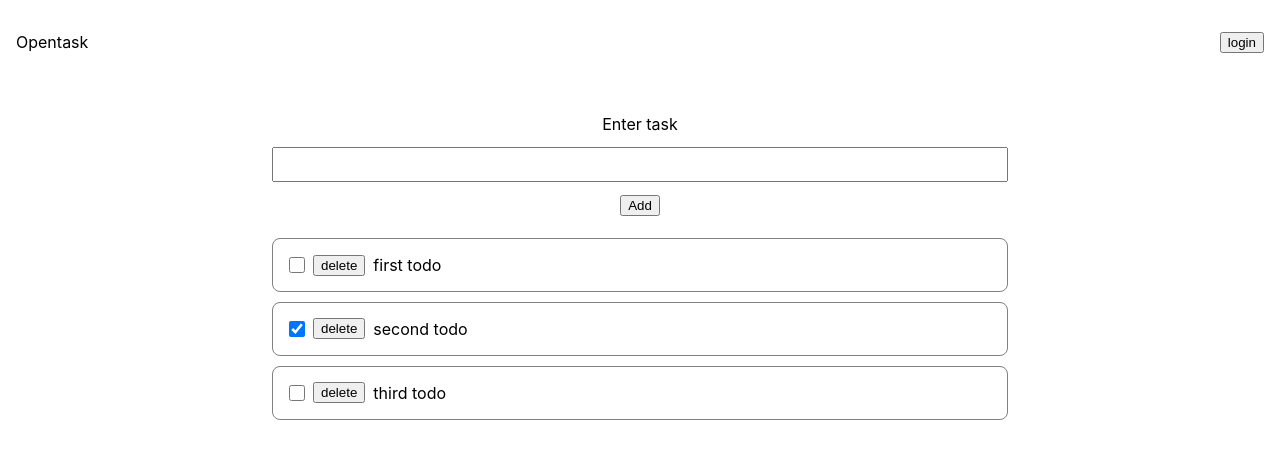
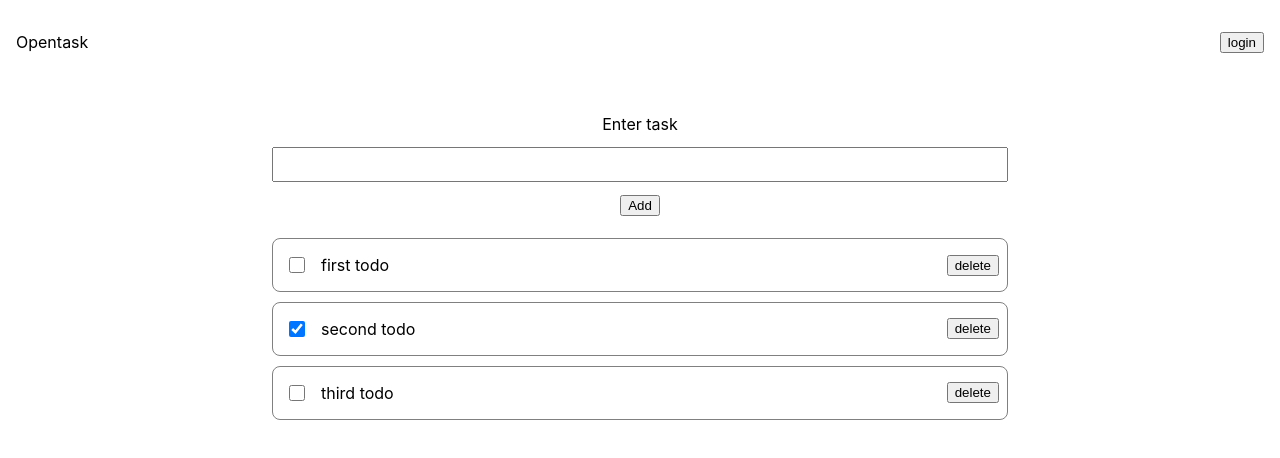
Before and after one commit to isaif/opentodo, a Next.js app: page / in a window 1280 px wide. Shown: the top 458 px of the page. Built offline with nearby package versions, Linux system fonts and the light colour scheme; no server answers.

Commit message:
fix: change position of delete button to the end

```diff
--- a/components/TodoItem.tsx
+++ b/components/TodoItem.tsx
@@ -17,8 +17,8 @@ export const TodoItem = ({ todo, handleCheckBox, handleDelete }: Props) => {
         className={styles.checkbox}
         onChange={() => handleCheckBox(todo.id)}
       />
+      <span>{todo.name}</span>
       <button onClick={() => handleDelete(todo.id)}>delete</button>
-      <span>{todo.name}</span>
     </li>
   );
 };
```
